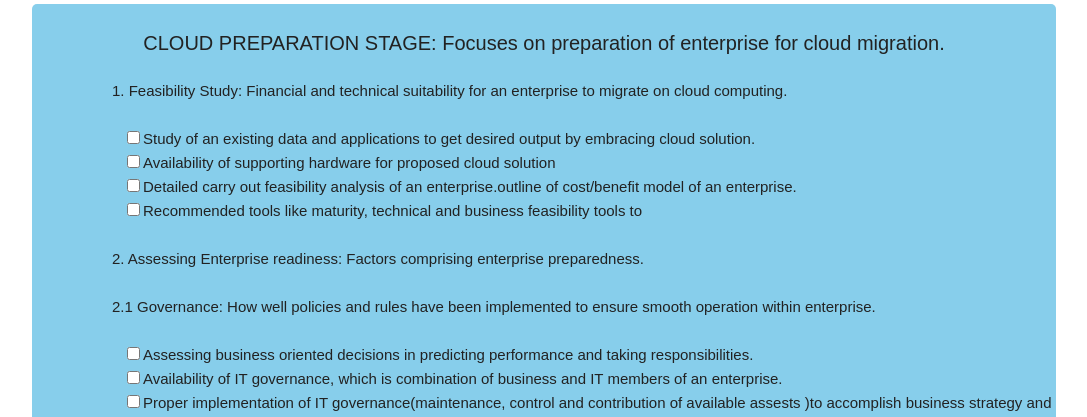
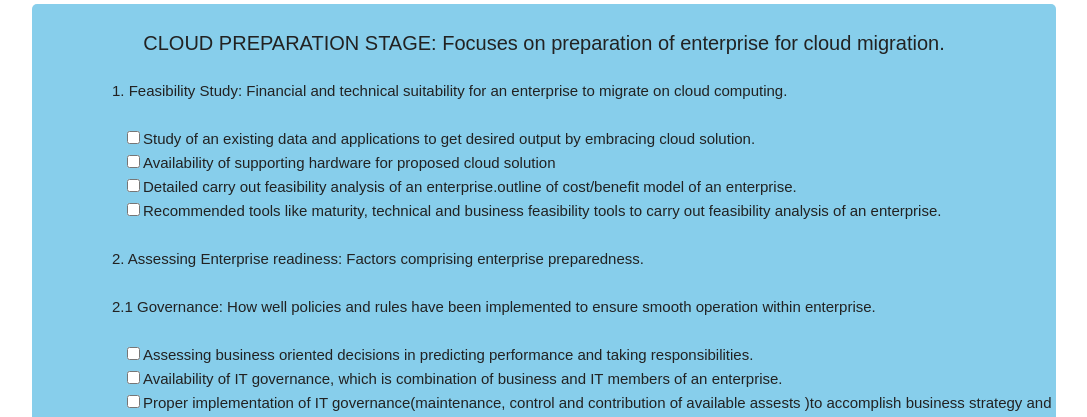
Before and after one commit to pushpa69/newsample, a PHP site: page /salford/Stage2CPS.php?userid=1 in a window 1280 px wide. Shown: the part 191-608 px from the top of the page, without its empty margins (96-1183 px from the left). Run offline with PHP 8.4, Linux system fonts and the light colour scheme; a user stored in the database is signed in; data comes from the database, SQL or seed files in the repository; data that the repository does not hold is empty; some libraries are stand-ins or nearby versions.

Commit message:
1st question lat option change

```diff
--- a/Stage2CPS.php
+++ b/Stage2CPS.php
@@ -6,7 +6,7 @@
 	$questionArray[0][1]='Study of an existing data and applications to get desired output by embracing cloud solution.';
 	$questionArray[0][2]='Availability of supporting hardware for proposed cloud solution';
 	$questionArray[0][3]='Detailed carry out feasibility analysis of an enterprise.outline of cost/benefit model  of an enterprise.';
-	$questionArray[0][4]="Recommended tools like maturity, technical and business feasibility tools to";
+	$questionArray[0][4]="Recommended tools like maturity, technical and business feasibility tools to carry out feasibility analysis of an enterprise.";
 	$questionArray[100][0]='2. Assessing Enterprise readiness: Factors comprising enterprise preparedness.';
 	$questionArray[1][0]='2.1 Governance: How well policies and rules have been implemented to ensure smooth operation within enterprise.';
 	$questionArray[1][1]='Assessing business oriented decisions in predicting performance and taking responsibilities.';
```
